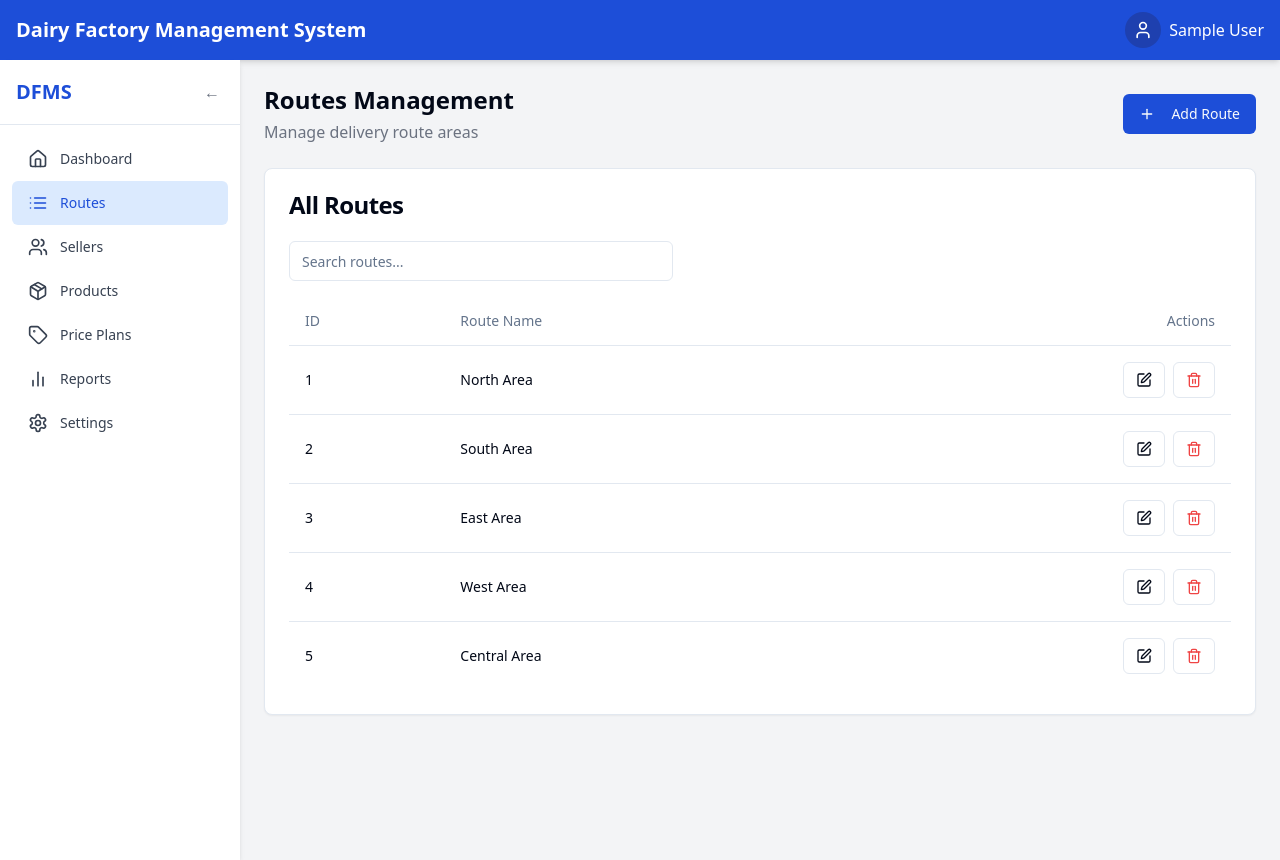
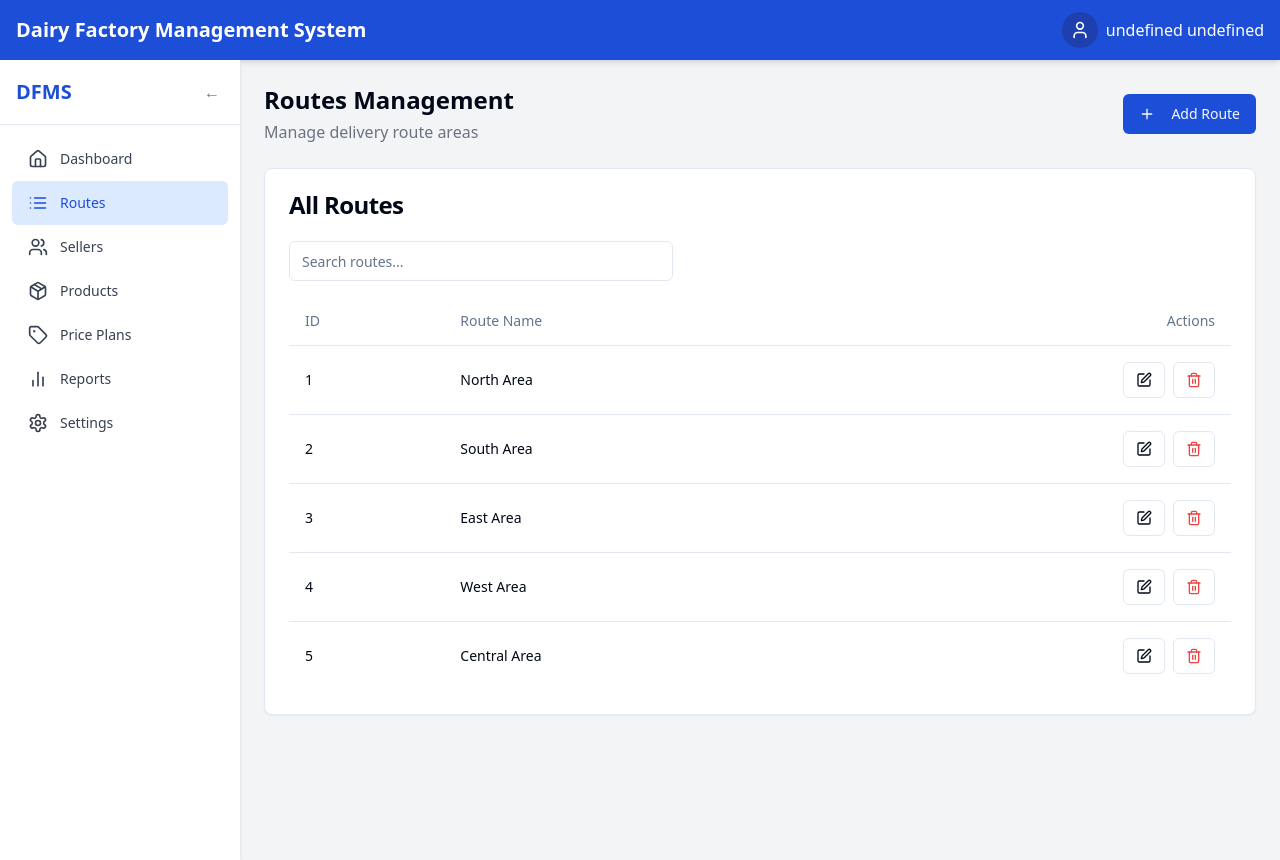
Before and after one commit to thiagu-r/dairy-route-flow, a React (Vite) app: page /routes in a window 1280 px wide. Built offline with nearby package versions, Linux system fonts and the light colour scheme; sample sign-in values are in the browser's storage.

Commit message:
Fix: User property access
Fixes errors related to accessing the 'name' property on the User object in Navbar and Unauthorized components.

```diff
--- a/src/components/layout/Navbar.tsx
+++ b/src/components/layout/Navbar.tsx
@@ -7,6 +7,9 @@ import { Link } from 'react-router-dom';
 export default function Navbar() {
   const { user, logout } = useAuth();
   const [showDropdown, setShowDropdown] = useState(false);
+
+  // Create a display name by combining first and last name
+  const displayName = user ? `${user.first_name} ${user.last_name}` : '';
 
   return (
     <header className="bg-blue-700 text-white shadow-md">
@@ -25,7 +28,7 @@ export default function Navbar() {
             <div className="bg-blue-800 p-2 rounded-full">
               <User className="h-5 w-5" />
             </div>
-            <span>{user?.name}</span>
+            <span>{displayName}</span>
           </button>
 
           {showDropdown && (
--- a/src/pages/Unauthorized.tsx
+++ b/src/pages/Unauthorized.tsx
@@ -6,6 +6,9 @@ import { Link } from 'react-router-dom';
 
 export default function Unauthorized() {
   const { user } = useAuth();
+
+  // Create a display name by combining first and last name
+  const displayName = user ? `${user.first_name} ${user.last_name}` : '';
 
   return (
     <div className="min-h-screen flex flex-col items-center justify-center bg-gray-100">
@@ -27,7 +30,7 @@ export default function Unauthorized() {
           </Button>
           {user && (
             <p className="text-sm text-gray-500 mt-2">
-              You are signed in as: {user.name} ({user.role})
+              You are signed in as: {displayName} ({user.role})
             </p>
           )}
         </div>
```
